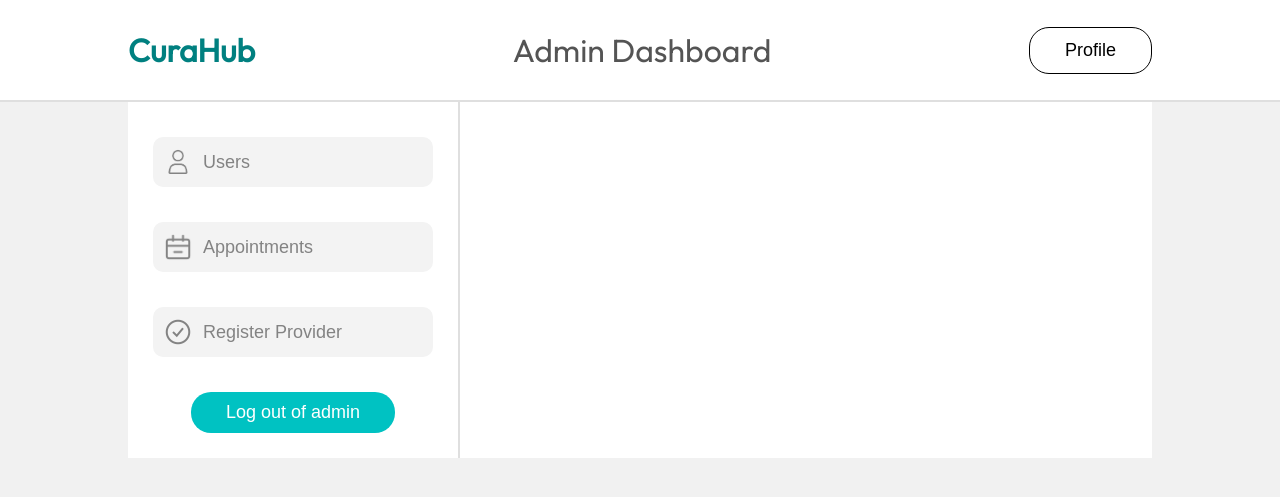
After one commit to ehznauhcmil/CuraHub, a PHP site: page /admin-dashboard-appointments.php in a window 1280 px wide. The commit adds this page. Shown: the top 497 px of the page. Run offline with PHP 8.4, Linux system fonts and the light colour scheme; some libraries are stand-ins or nearby versions.

Commit message:
dashboard-appointments

```diff
--- /dev/null
+++ b/admin-dashboard-appointments.php
@@ -0,0 +1,45 @@
+<!DOCTYPE html>
+<html lang="en">
+<head>
+    <meta charset="UTF-8">
+    <meta name="viewport" content="width=device-width, initial-scale=1.0">
+    <link rel="stylesheet" type="text/css" href="css/admin-dashboard-appointments.css">
+    <script src="https://kit.fontawesome.com/cdbb8fb667.js" crossorigin="anonymous"></script>
+    <title>Admin Dashboard</title>
+</head>
+<body>
+    <div class = "admin-dashboard-header">
+        <span class = "logo">
+            CuraHub
+        </span>
+        <div class = "spacer"></div>
+        <h3>
+            Admin Dashboard
+        </h3>
+        <div class = "spacer"></div>
+        <button class = "profile-button">
+            Profile
+        </button>
+    </div>
+    <div class = "admin-dashboard-body">
+        <div class = "admin-navbar">
+            <button class = "menu-buttons">
+                <img src="images/user_icon.png" alt="">
+                Users
+            </button>
+            <button class = "menu-buttons">
+                <img src="images/Calendar.png" alt="">
+                Appointments
+            </button>
+            <button class = "menu-buttons">
+                <img src="images/Check_ring.png" alt="">
+                Register Provider
+            </button>
+            <div class = "spacer"></div>
+            <button class = "logout-button">
+                Log out of admin
+            </button>
+        </div>
+    </div>
+</body>
+</html>
--- /dev/null
+++ b/css/admin-dashboard-appointments.css
@@ -0,0 +1,97 @@
+@import url('https://fonts.googleapis.com/css2?family=Outfit');
+
+body {
+    font-family: 'Outfit', sans-serif;
+    background-color: #F1F1F1;
+    margin: 0px;
+}
+
+h3 {
+    font-size: 32px;
+    font-weight: 500;
+    color: #545454;
+}
+
+.column {
+    display: flex;
+    flex-direction: column;
+}
+
+.admin-dashboard-header {
+    padding-left: 10%;
+    padding-right: 10%;
+    height: 100px;
+    background-color: white;
+    display: flex;
+    align-items: center;
+    border-bottom: 2px solid rgba(0, 0, 0, 0.125);
+}
+
+.logo {
+    color: #008080;
+    font-size: 32px;
+    font-weight: 900;
+}
+
+.spacer {
+    flex-grow: 1;
+}
+
+.profile-button {
+    border-radius: 20px;
+    border: 1px solid black;
+    font-size: 18px;
+    font-weight: 100;
+    padding: 12px;
+    padding-left: 35px;
+    padding-right: 35px;
+    background-color: white;
+}
+
+.admin-dashboard-body {
+    background-color: #ffffff;
+    margin-left: 10%;
+    margin-right: 10%;
+    display: flex;
+    flex-direction: row;
+}
+
+.admin-navbar {
+    display: flex; /* Change to flex */
+    flex-direction: column; /* Stack items vertically */
+    align-items: flex-start;
+    align-items: center;
+    border-right: 2px solid rgba(0, 0, 0, 0.125);
+    padding: 25px;
+    padding-top: 35px;
+}
+
+.menu-buttons {
+    display: flex;
+    background-color: #F3F3F3;
+    font-size: 18px;
+    width: 280px;
+    text-align: left;
+    align-items: center;
+    padding: 10px;
+    color: #838383;
+    border-style: unset;
+    margin-bottom: 35px;
+    border-radius: 10px;
+}
+
+.menu-buttons img {
+    width: 30px;
+    margin-right: 10px;
+}
+
+.logout-button {
+    border-radius: 20px;
+    background-color: #00C2C2;
+    border-style: unset;
+    color: white;
+    font-size: 18px;
+    padding: 10px;
+    padding-right: 35px;
+    padding-left: 35px;
+}
```
Also changed, not shown: admin-dashboard-profile.php (+91 -4 lines), css/admin-dashboard-profile.css (renamed from css/admin-dashboard.css, +70 -0 lines), js/admin-dashboard.js (added, +24 -0 lines), images/doctor_image.png (added), 2 other files.
